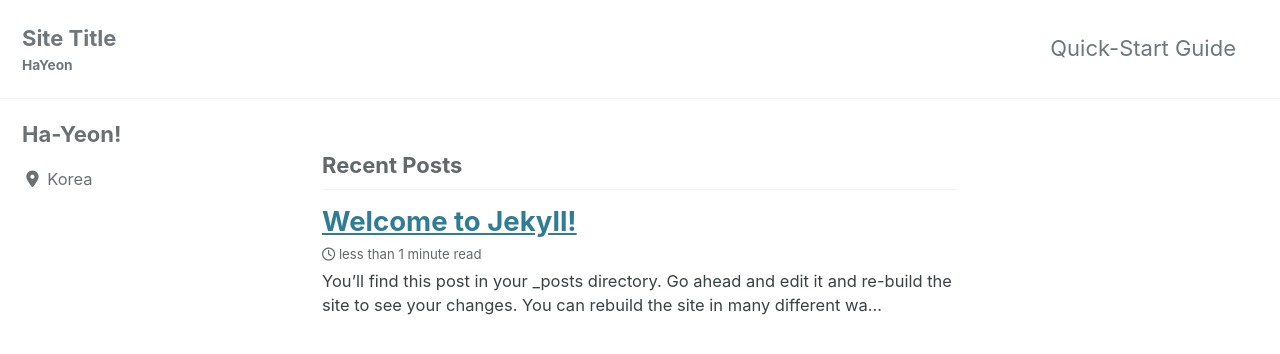
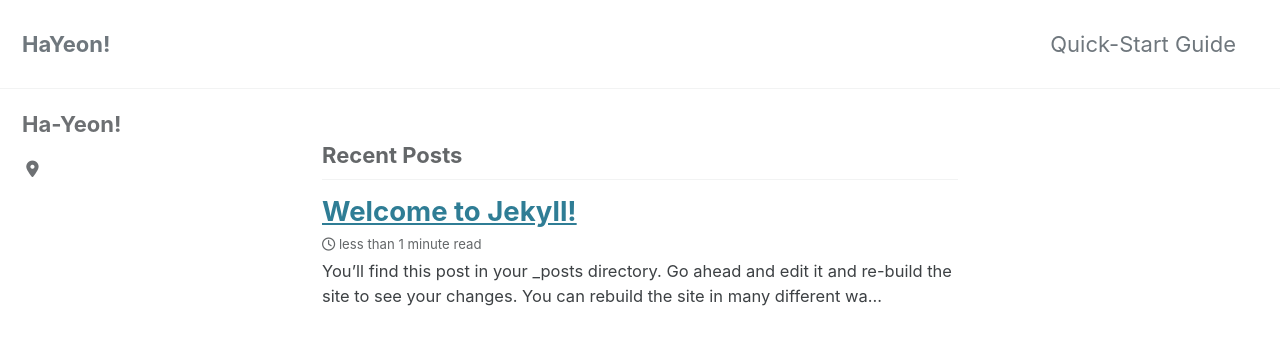
Before and after one commit to hayeon123/.github.io, a Jekyll site: the page built from index.html, in a window 1280 px wide and 900 px high. Shown: the top 354 px of the window. Built offline with Jekyll 4.4.1, drawn with Linux system fonts in a browser that asks for light colours; cached includes are drawn as plain includes; nearby versions of some CDN libraries; the list of posts is cut into pages by our own code.

Commit message:
Update _config.yml

```diff
--- a/_config.yml
+++ b/_config.yml
@@ -16,10 +16,10 @@ minimal_mistakes_skin    : "default" # "air", "aqua", "contrast", "dark", "dirt"
 
 # Site Settings
 locale                   : "ko_kr"
-title                    : "Site Title"
+title                    : "HaYeon!"
 title_separator          : "-"
-subtitle                 : "HaYeon"
-name                     : "HaYeon!"
+subtitle                 : ""
+name                     : ""
 description              : ""
 url                      : "https://hayeon123.github.io"
 baseurl                  : ""
@@ -96,7 +96,7 @@ author:
   name             : "Ha-Yeon!"
   avatar           : # path of avatar image, e.g. "/assets/images/bio-photo.jpg"
   bio              : ""
-  location         : "Korea"
+  location         : ""
   email            :
   links:
     - label: "Email"
```
